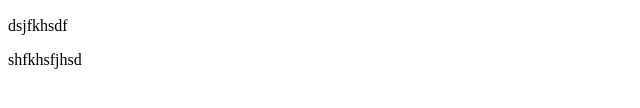
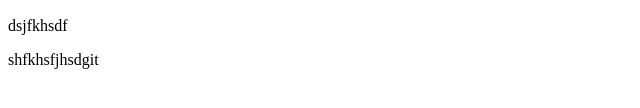
Before and after one commit to shubhIam-dev/updt, a plain HTML site: page index.html in a window 1280 px wide. Shown: the part 274-382 px from the top of the page, 0-640 px from the left. Drawn offline with Linux system fonts and the light colour scheme.

Commit message:
7th commit

```diff
--- a/index.html
+++ b/index.html
@@ -19,7 +19,7 @@
     </p>
 
     <div>
-        shfkhsfjhsd
+        shfkhsfjhsdgit
     </div>
 
 </body>
```
